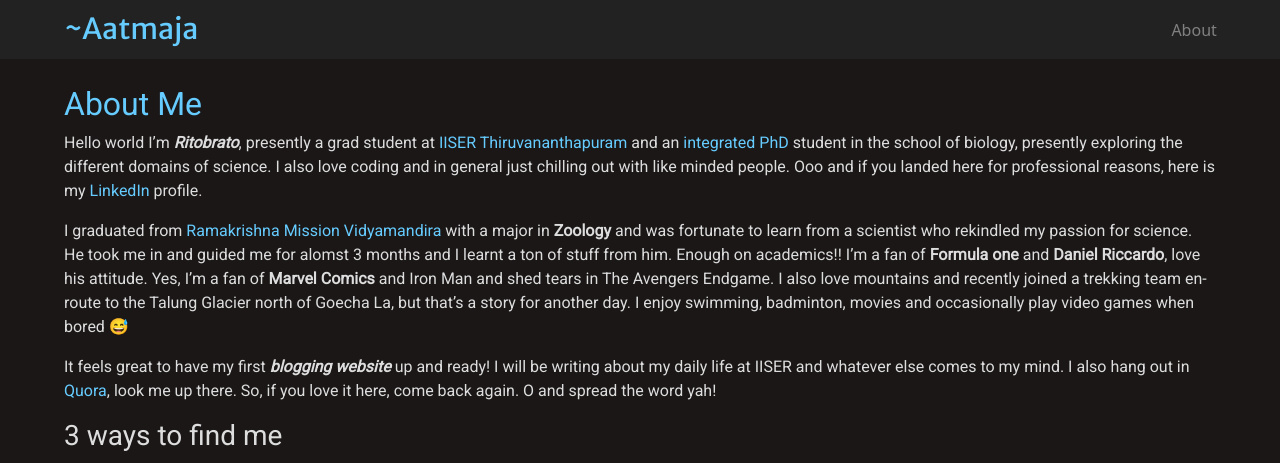
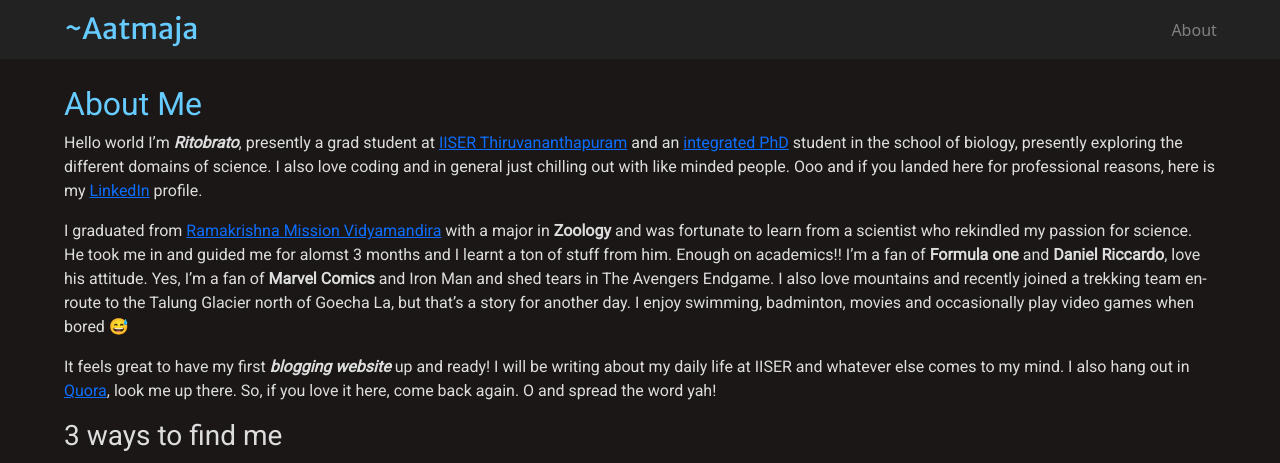
Before and after one commit to Ritobrato/ritobrato.github.io, a Jekyll site: the page built from about.markdown, in a window 1280 px wide. Shown: the top 463 px of the page. Built offline with Jekyll 4.4.1, drawn with Linux system fonts in a browser that asks for light colours.

Commit message:
error fix try

```diff
--- a/_includes/links.html
+++ /dev/null
@@ -1,2 +0,0 @@
-<!-- formatting all the anchor tags in the .md files -->
-<link rel="stylesheet" type="text/css" href="/stylesheets/link_format.css">
--- a/_layouts/page.html
+++ b/_layouts/page.html
@@ -5,6 +5,5 @@ layout: default
 <h2 style="color: #6cf;">{{page.title}}</h2>
 
 <div style="color: #ddd;">
-  {% include links.html %}
   {{content}}
 </div>
--- a/_layouts/post.html
+++ b/_layouts/post.html
@@ -9,7 +9,6 @@ layout: default
   {% endif %}
 </h2>
 <div style="color: #ddd;">
-  {% include links.html %}
   {{ content }}
   {%- include disqus.html -%}
 </div>
--- a/stylesheets/link_format.css
+++ /dev/null
@@ -1,9 +0,0 @@
-a {
-  text-decoration: none;
-  color: #6cf;
-}
-
-a:hover {
-  text-decoration: underline;
-  color: #6cf;
-}
```
